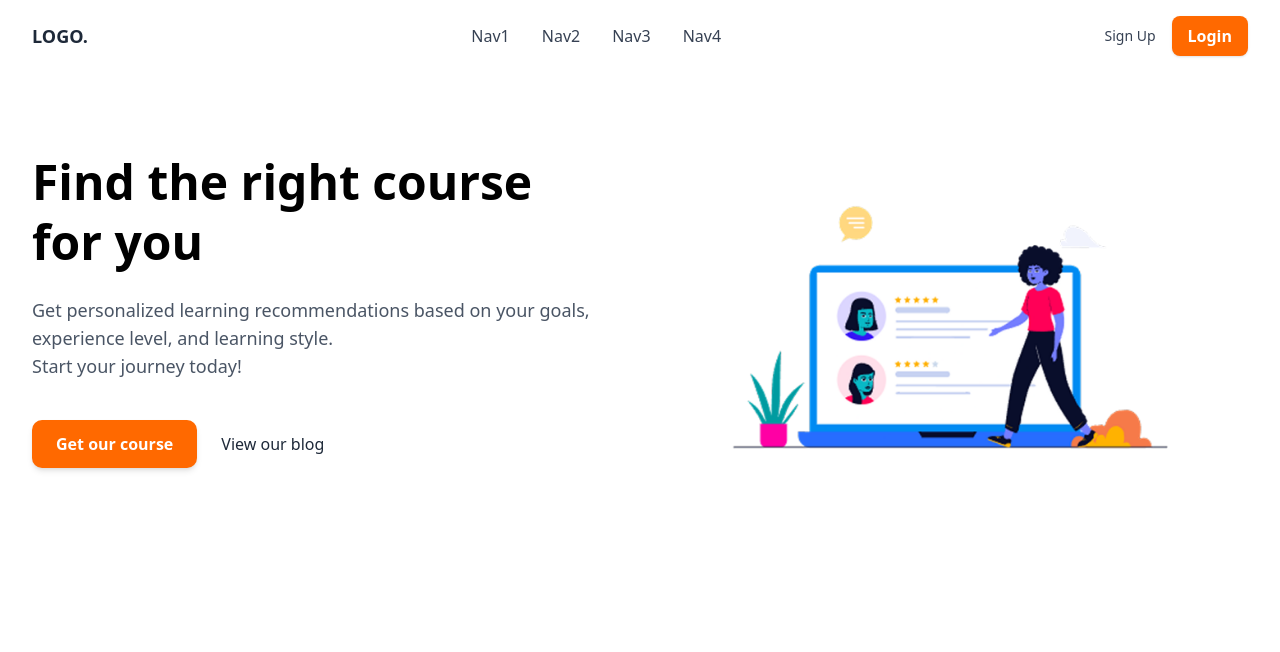
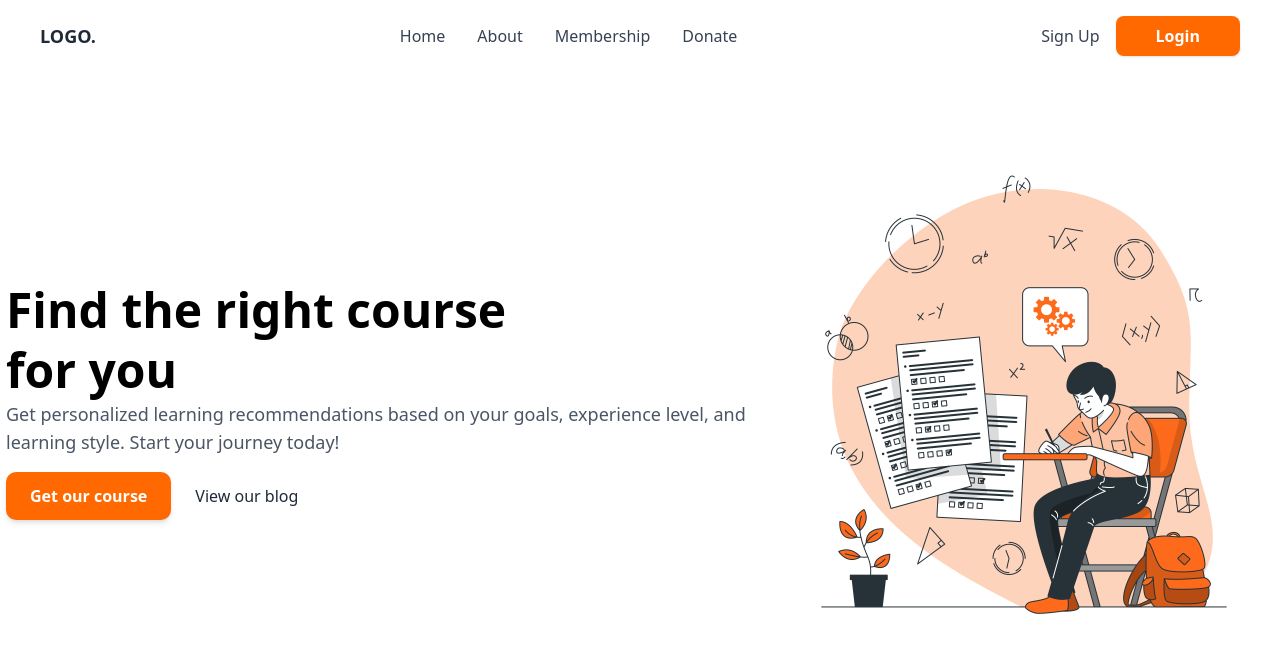
Before and after one commit to masterdevsabith/studbud, a Next.js app: page / in a window 1280 px wide. Shown: the top 652 px of the page. Built offline with nearby package versions, Linux system fonts and the light colour scheme.

Commit message:
updated hero

```diff
--- a/app/components/Hero.tsx
+++ b/app/components/Hero.tsx
@@ -1,17 +1,20 @@
-'use client';
+"use client";
 
-import Image from 'next/image';
+import Image from "next/image";
 
 export default function HeroSection() {
   return (
-    <section className="flex flex-col-reverse md:flex-row items-center justify-between px-8 py-20 bg-white">
-      <div className="md:w-1/2 space-y-6">
+    <section className="flex items-center justify-center bg-white h-dvh">
+      <div className="flex items-center justify-center">
+        <div className="">
           <h1 className="text-4xl md:text-5xl font-extrabold text-black leading-tight">
-          Find the right course<br />for you
+            Find the right course
+            <br />
+            for you
           </h1>
-        <p className="text-gray-600 text-lg">
-          Get personalized learning recommendations based on your goals, experience level, and learning style.<br />
-          Start your journey today!
+          <p className="text-gray-600 text-lg max-w-3xl">
+            Get personalized learning recommendations based on your goals,
+            experience level, and learning style. Start your journey today!
           </p>
           <div className="flex space-x-6 pt-4">
             <button className="bg-orange-500 hover:bg-orange-600 text-white font-semibold px-6 py-3 rounded-lg shadow-md transition">
@@ -22,9 +25,9 @@ export default function HeroSection() {
             </button>
           </div>
         </div>
-      <div className="md:w-1/2 mb-10 md:mb-0 flex justify-center">
+        <div className="">
           <Image
-          src="/assets/Allura Online Study.png"
+            src="/assets/Exams-bro.png"
             alt="Hero Illustration"
             width={500}
             height={500}
@@ -32,6 +35,7 @@ export default function HeroSection() {
             priority
           />
         </div>
+      </div>
     </section>
   );
 }
--- a/app/components/includes/Navbar.tsx
+++ b/app/components/includes/Navbar.tsx
@@ -1,23 +1,28 @@
-'use client';
+"use client";
 
-import Link from 'next/link';
+import Link from "next/link";
 
 export default function Navbar() {
   return (
-    <nav className="w-full flex items-center justify-between px-8 py-4 bg-white shadow-sm">
+    <nav className="w-full flex items-center justify-between px-10 py-4 fixed">
       <div className="text-lg font-bold text-gray-800">LOGO.</div>
 
       <div className="hidden md:flex space-x-8 text-gray-700 font-medium">
-        <Link href="#">Nav1</Link>
-        <Link href="#">Nav2</Link>
-        <Link href="#">Nav3</Link>
-        <Link href="#">Nav4</Link>
+        <Link href="#">Home</Link>
+        <Link href="#">About</Link>
+        <Link href="#">Membership</Link>
+        <Link href="#">Donate</Link>
       </div>
 
       <div className="flex items-center space-x-4">
-        <Link href="#" className="text-sm font-medium text-gray-700 hover:underline">Sign Up</Link>
+        <Link
+          href="#"
+          className="text-sm font-medium text-gray-700 hover:underline"
+        >
+          <button className="text-[1rem]">Sign Up</button>
+        </Link>
         <Link href="#">
-          <button className="bg-orange-500 hover:bg-orange-600 text-white font-semibold px-4 py-2 rounded-md shadow-sm transition">
+          <button className="bg-orange-500 hover:bg-orange-600 text-white font-semibold px-10 py-2 rounded-md shadow-sm transition cursor-pointer">
             Login
           </button>
         </Link>
--- a/app/dashboard/screens/fourm/page.tsx
+++ b/app/dashboard/screens/fourm/page.tsx
@@ -1,5 +1,4 @@
 import Forum from "../../widgets/Fourm";
-import MainSection from "../../widgets/MainSection";
 import Sidebar from "../../widgets/Sidebar";
 import Task from "../../widgets/Task";
 
--- a/app/page.tsx
+++ b/app/page.tsx
@@ -1,7 +1,7 @@
-'use client'
+"use client";
 
-import Hero from './components/Hero';
-import Navbar from './components/includes/Navbar';
+import Hero from "./components/Hero";
+import Navbar from "./components/includes/Navbar";
 
 export default function HomePage() {
   return (
```
Also changed, not shown: public/assets/Exams-bro.png (added). Lines whose indentation alone changed are shown as unchanged.
